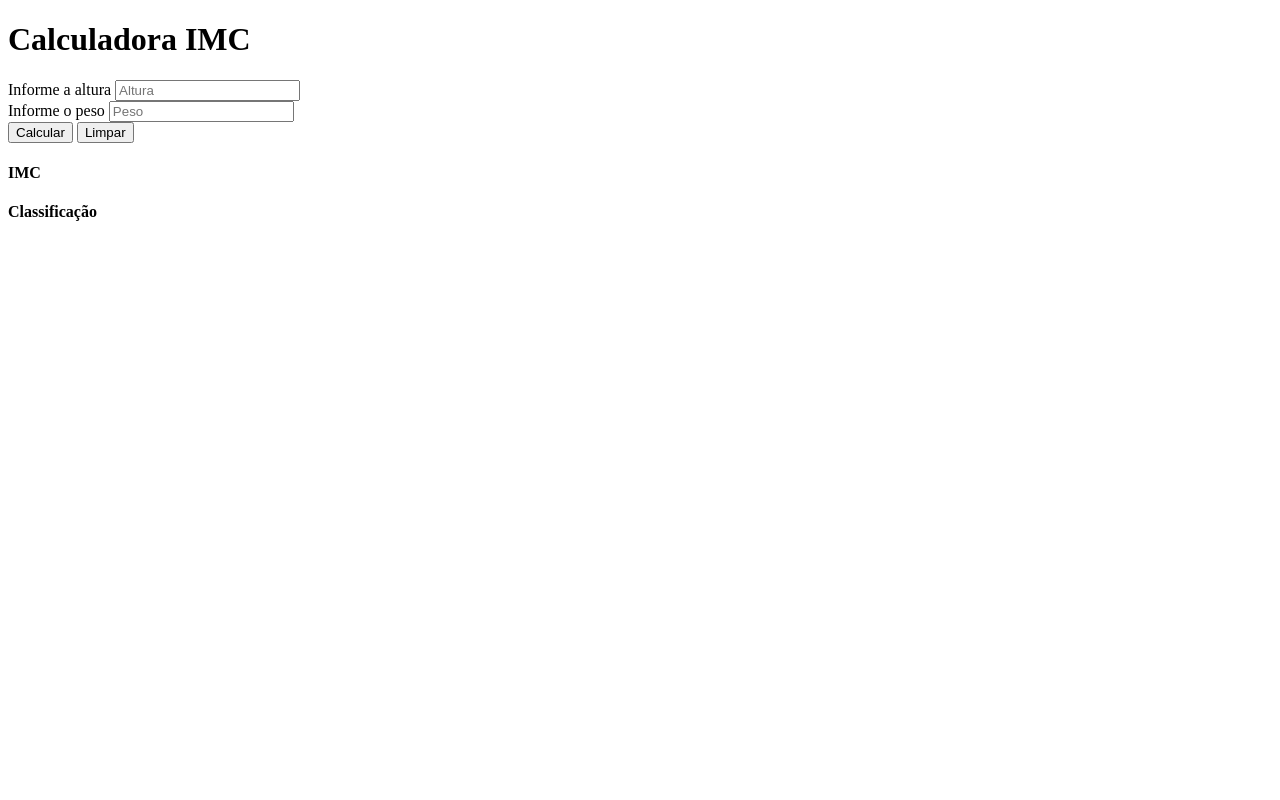
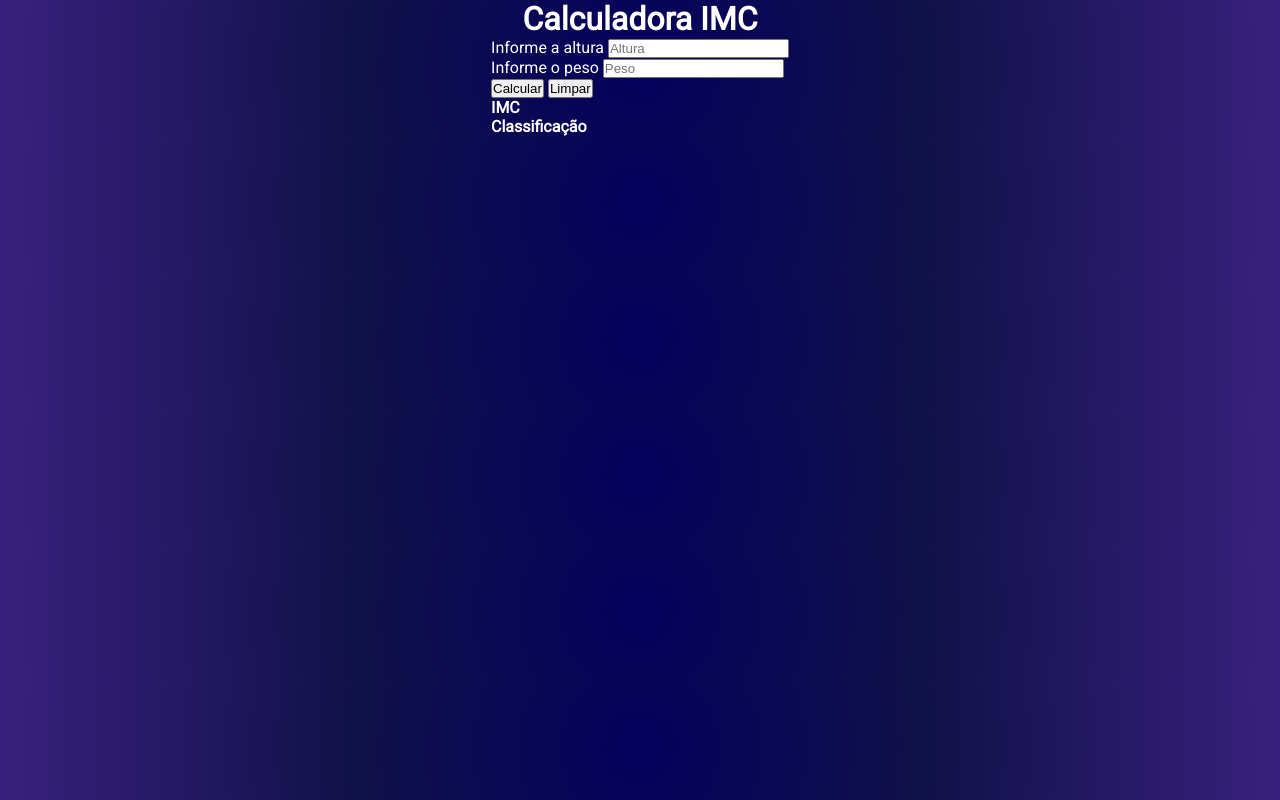
Before and after one commit to guilhermeribeir0/Calculadora-IMC, a plain HTML site: page index.html in a window 1280 px wide. Drawn offline with Linux system fonts and the light colour scheme.

Commit message:
starting styling

```diff
--- a/css/style.css
+++ b/css/style.css
@@ -0,0 +1,18 @@
+* {
+  padding: 0px;
+  margin: 0px;
+}
+
+body {
+  font-family: 'Roboto', sans-serif;
+  color: white;
+  background: rgb(5,0,93);
+  background: radial-gradient(circle, rgba(5,0,93,1) 0%, rgba(17,17,73,1) 45%, rgba(56,33,126,1) 100%);
+}
+
+.container {
+  display: flex;
+  align-items: center;
+  justify-content: center;
+  flex-direction: column;
+}
--- a/index.html
+++ b/index.html
@@ -5,6 +5,8 @@
     <meta charset="UTF-8">
     <meta http-equiv="X-UA-Compatible" content="IE=edge">
     <meta name="viewport" content="width=device-width, initial-scale=1.0">
+    <link href="./css/style.css" rel="stylesheet">
+    <style> @import url('https://fonts.googleapis.com/css2?family=Roboto:wght@300;400&display=swap'); </style>
     <title>Calculadora de IMC</title>
 </head>
 
```
